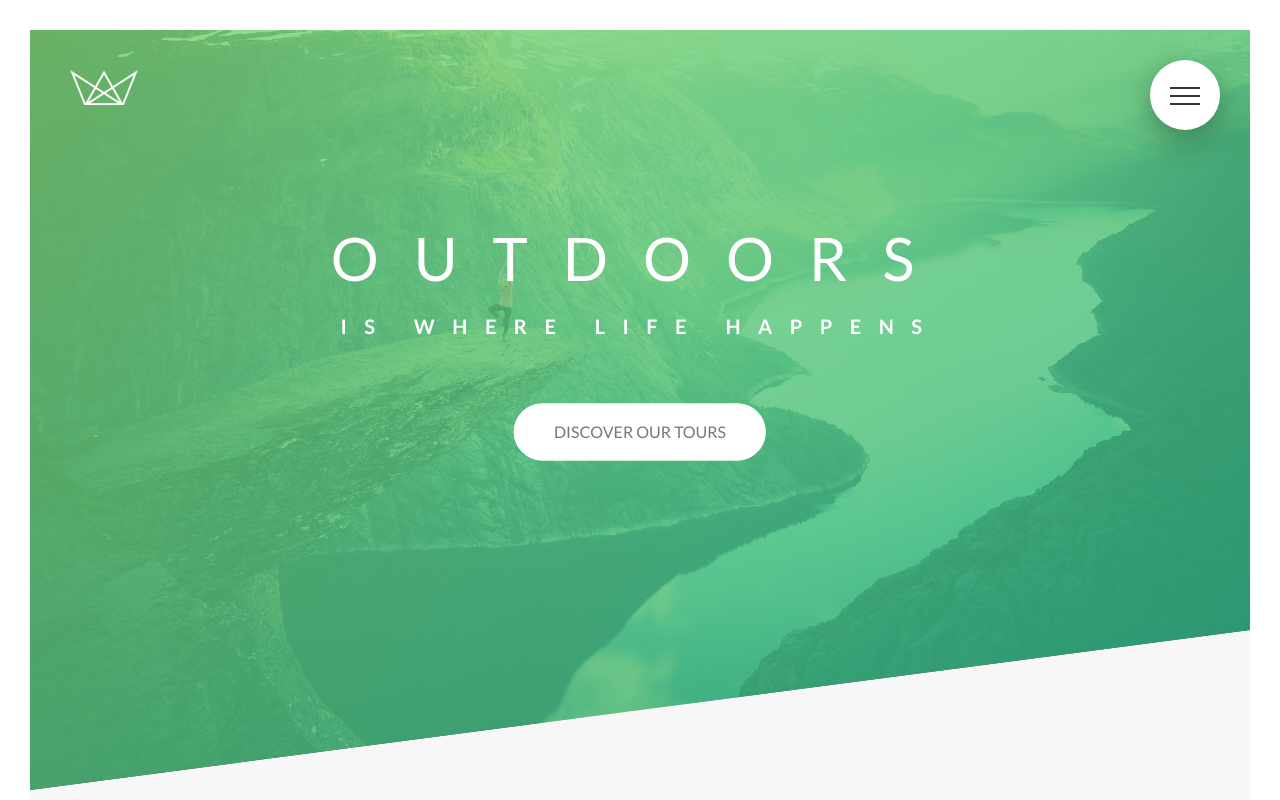
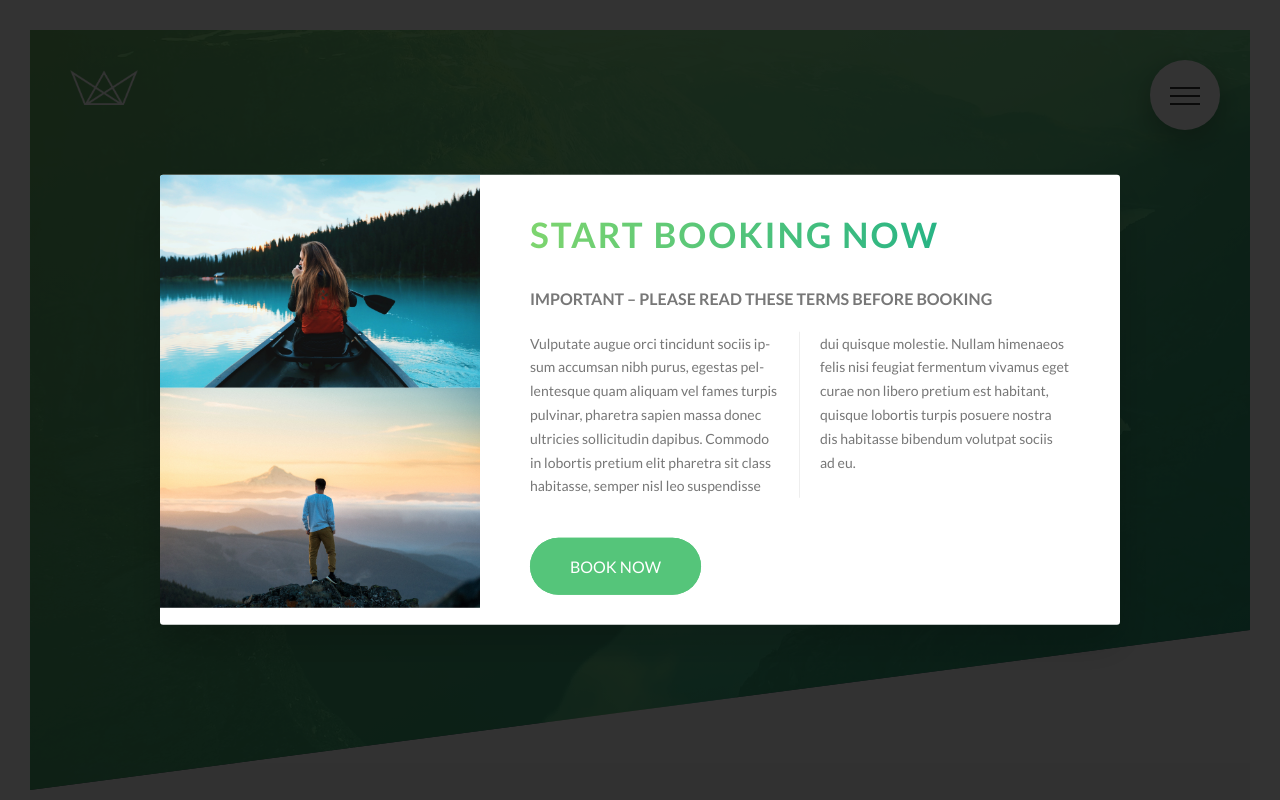
Before and after one commit to QuantumDevQBL/natours_scss, a website: page index.html in a window 1280 px wide. Shown: the top 800 px of the page. Drawn offline with Linux system fonts and the light colour scheme.

Commit message:
Building a pure css popup - Part 1

```diff
--- a/index.html
+++ b/index.html
@@ -15,20 +15,35 @@
     <title>Natours | Exciting tours for adventurous people</title>
   </head>
   <body>
-
     <div class="navigation">
-      <input type="checkbox" class="navigation__checkbox" id="navi-toggle">
+      <input type="checkbox" class="navigation__checkbox" id="navi-toggle" />
       <label for="navi-toggle" class="navigation__button">
         <span class="navigation__icon"></span>
       </label>
       <div class="navigation__background">&nbsp;</div>
       <nav class="navigation__nav">
         <ul class="navigation__list">
-          <li class="navigation__item"><a href="#" class="navigation__link"><span>01</span> About Natours</a></li>
-          <li class="navigation__item"><a href="#" class="navigation__link"><span>02</span> Yours benefits</a></li>
-          <li class="navigation__item"><a href="#" class="navigation__link"><span>03</span> Popular tours</a></li>
-          <li class="navigation__item"><a href="#" class="navigation__link"><span>04</span> Stories</a></li>
-          <li class="navigation__item"><a href="#" class="navigation__link"><span>05</span> Book now</a></li>
+          <li class="navigation__item">
+            <a href="#" class="navigation__link"
+              ><span>01</span> About Natours</a
+            >
+          </li>
+          <li class="navigation__item">
+            <a href="#" class="navigation__link"
+              ><span>02</span> Yours benefits</a
+            >
+          </li>
+          <li class="navigation__item">
+            <a href="#" class="navigation__link"
+              ><span>03</span> Popular tours</a
+            >
+          </li>
+          <li class="navigation__item">
+            <a href="#" class="navigation__link"><span>04</span> Stories</a>
+          </li>
+          <li class="navigation__item">
+            <a href="#" class="navigation__link"><span>05</span> Book now</a>
+          </li>
         </ul>
       </nav>
     </div>
@@ -370,27 +385,59 @@
 
     <footer class="footer">
       <div class="footer__logo-box">
-        <img src="img/logo-green-2x.png" alt="Full logo" class="footer__logo">
+        <img src="img/logo-green-2x.png" alt="Full logo" class="footer__logo" />
       </div>
       <div class="row">
         <div class="col-1-of-2">
           <div class="footer__navigation">
             <ul class="footer__list">
-              <li class="footer__item"><a href="#" class="footer__link">Company</a></li>
-              <li class="footer__item"><a href="#" class="footer__link">Contact us</a></li>
-              <li class="footer__item"><a href="#" class="footer__link">Careers</a></li>
-              <li class="footer__item"><a href="#" class="footer__link">Privacy</a></li>
-              <li class="footer__item"><a href="#" class="footer__link">Services</a></li>
+              <li class="footer__item">
+                <a href="#" class="footer__link">Company</a>
+              </li>
+              <li class="footer__item">
+                <a href="#" class="footer__link">Contact us</a>
+              </li>
+              <li class="footer__item">
+                <a href="#" class="footer__link">Careers</a>
+              </li>
+              <li class="footer__item">
+                <a href="#" class="footer__link">Privacy</a>
+              </li>
+              <li class="footer__item">
+                <a href="#" class="footer__link">Services</a>
+              </li>
             </ul>
           </div>
         </div>
         <div class="col-1-of-2">
           <p class="footer__copyright">
-            Built by <a href="#" class="footer__link">Quentin Balohé</a> for his online learning <a href="https://qtdev.fr" class="footer__link">Qtdev.fr</a>.
+            Built by <a href="#" class="footer__link">Quentin Balohé</a> for his
+            online learning
+            <a href="https://qtdev.fr" class="footer__link">Qtdev.fr</a>.
           </p>
         </div>
       </div>
     </footer>
+
+    <div class="popup">
+      <div class="popup__content">
+        <div class="popup__left">
+          <img src="img/nat-8.jpg" alt="Tour photo" class="popup__img" />
+          <img src="img/nat-9.jpg" alt="Tour photo" class="popup__img" />
+        </div>
+        <div class="popup__right">
+          <h2 class="heading-secondary u-margin-bottom-small">Start booking now</h2>
+          <h3 class="heading-tertiary u-margin-bottom-small">
+            Important &ndash; Please read these terms before booking
+          </h3>
+          <p class="popup__text">
+            Vulputate augue orci tincidunt sociis ipsum accumsan nibh purus, egestas pellentesque quam aliquam vel fames turpis pulvinar, pharetra sapien massa donec ultricies sollicitudin dapibus. Commodo in lobortis pretium elit pharetra sit class habitasse, semper nisl leo suspendisse dui quisque molestie. Nullam himenaeos felis nisi feugiat fermentum vivamus eget curae non libero pretium est habitant, quisque lobortis turpis posuere nostra dis habitasse bibendum volutpat sociis ad eu.
+          </p>
+          <a href="#" class="btn btn--green">Book now</a>
+        </div>
+      </div>
+    </div>
+
     <!--
     <section class="grid-test">
     <div class="row">
--- /dev/null
+++ b/sass/components/_popup.scss
@@ -0,0 +1,59 @@
+.popup {
+  background-color: rgba($color-black, 0.8);
+  height: 100vh;
+  width: 100%;
+  top: 0;
+  left: 0;
+  //position fixed because it doesnt move as we scroll
+  position: fixed;
+  z-index: 2002;
+
+  &__content {
+    background-color: $color-white;
+    position: absolute;
+    width: 75%;
+    box-shadow: 0 2rem 4rem rgba($color-black, 0.2);
+    border-radius: 0.3rem;
+    overflow: hidden;
+
+    @include verticalCenter;
+
+    display: table;
+  }
+
+  &__left {
+    width: 33.333333%;
+    display: table-cell;
+  }
+
+  &__right {
+    width: 66.666667%;
+    display: table-cell;
+    vertical-align: middle;
+    padding: 3rem 5rem;;
+  }
+
+  &__img {
+    display: block;
+    width: 100%;
+  }
+
+  &__text {
+    font-size: 1.4rem;
+    margin-bottom: 4rem;
+
+    -moz-column-count: 2;
+    -moz-column-gap: 4rem;
+    -moz-column-rule: 1px solid $color-grey-light-2;
+
+    column-count: 2;
+    column-gap: 4rem;
+    column-rule: 1px solid $color-grey-light-2;
+
+    //You need to initialize the lang variable in your html
+    -moz-hyphens: auto;
+    -ms-hyphens: auto;
+    -webkit-hyphens: auto;
+    hyphens: auto;
+  }
+}
--- a/sass/main.scss
+++ b/sass/main.scss
@@ -14,6 +14,7 @@
 @import "components/story";
 @import "components/bg-video";
 @import "components/form";
+@import "components/popup";
 
 @import "layouts/header";
 @import "layouts/grid";
```
Also changed, not shown: css/style.css.
